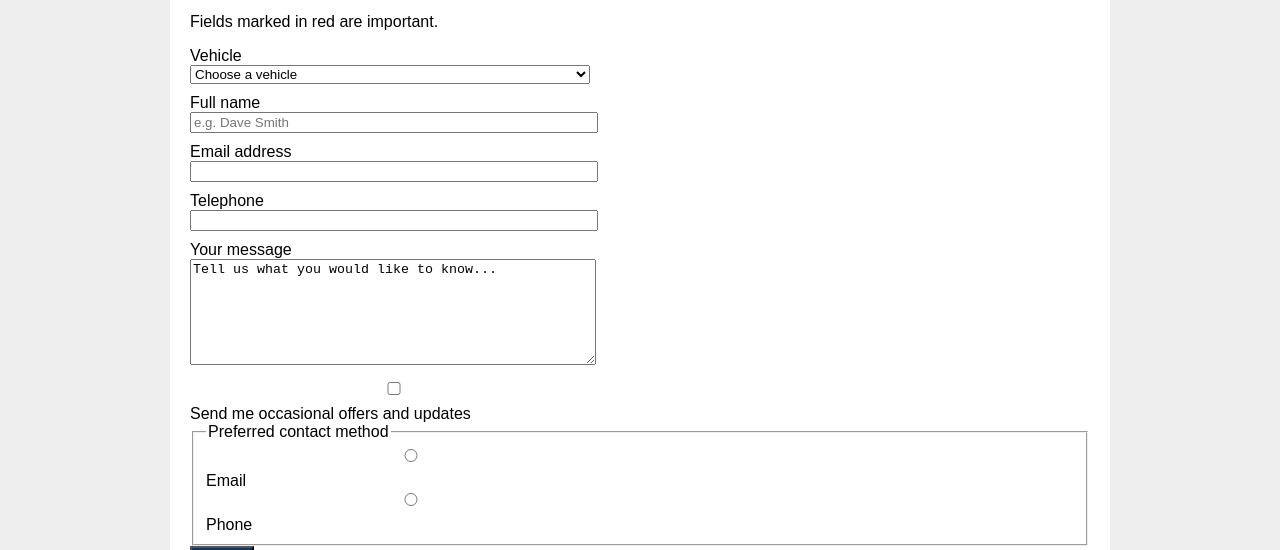
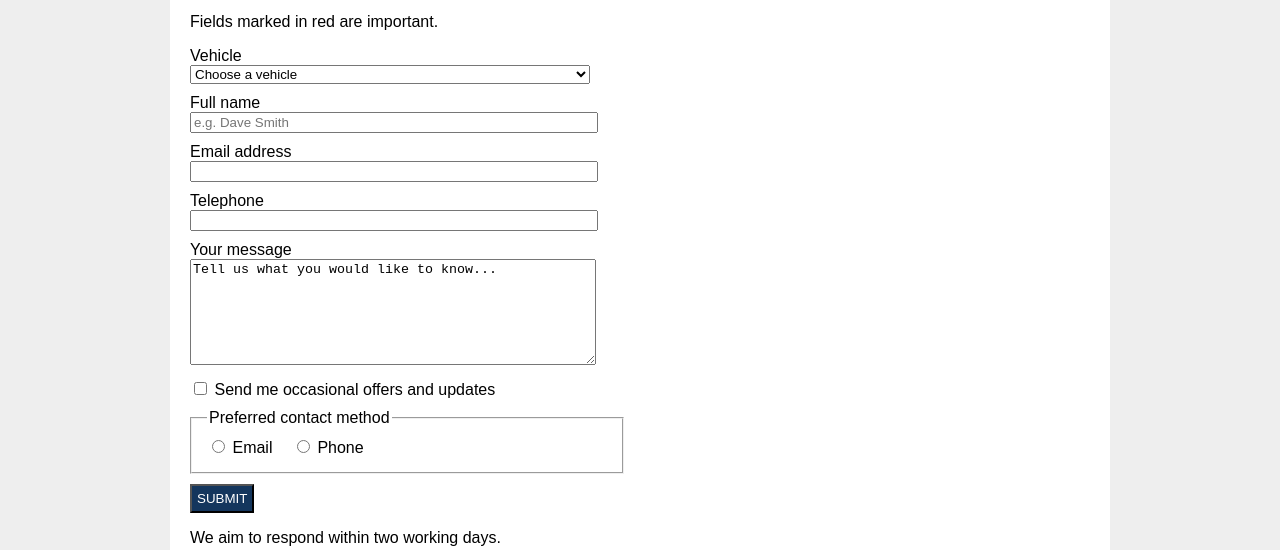
Before and after one commit to sheauoh/barrys-car-sales, a plain HTML site: page enquiry.html in a window 1280 px wide. Shown: the part 275-825 px from the top of the page. Drawn offline with Linux system fonts and the light colour scheme.

Commit message:
Sorted the checkbox and radio buttons so they sit next to their text, with some spacing

```diff
--- a/styles.css
+++ b/styles.css
@@ -74,3 +74,21 @@ footer {
 nav a[aria-current="page"] {
     font-weight: bold;
 }
+
+input[type="checkbox"],
+input[type="radio"] {
+    width: auto;
+    margin-bottom: 0;
+}
+
+label[for="updates"],
+fieldset label {
+    display: inline;
+    margin-right: 15px;
+}
+
+fieldset {
+    padding: 10px 15px 15px;
+    margin: 10px 0;
+    max-width: 400px;
+}
```
